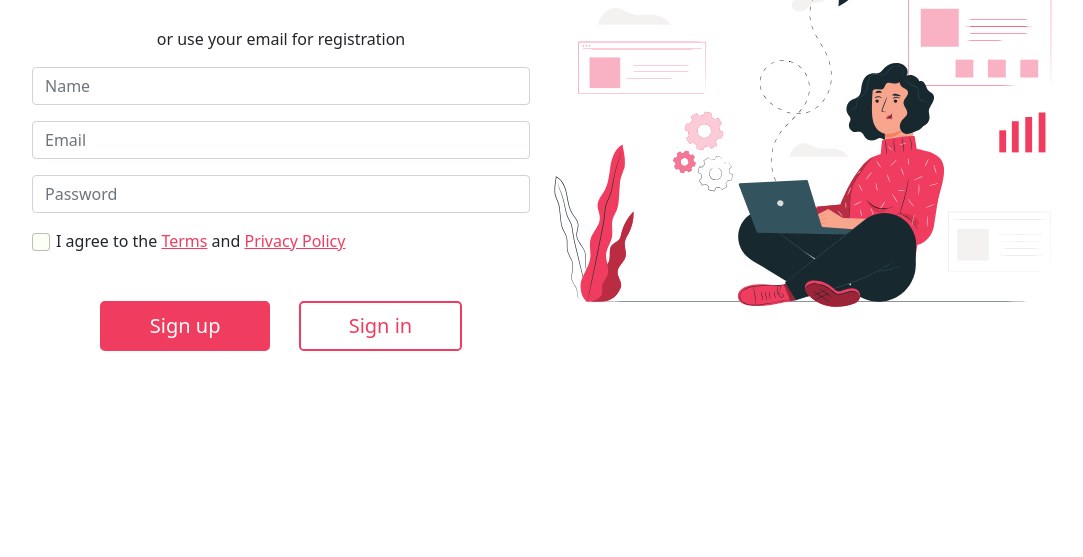
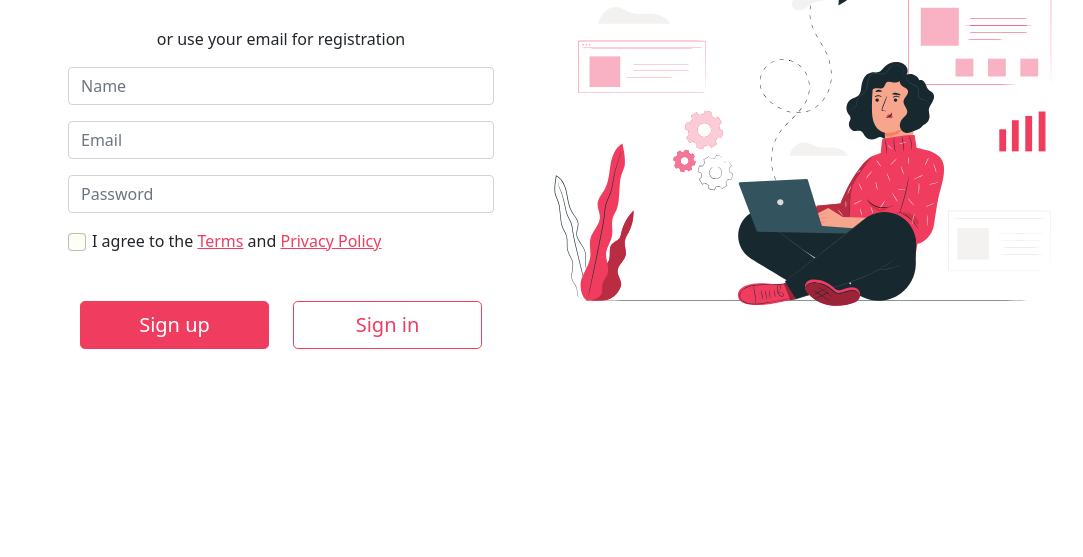
Before and after one commit to raymondgamiao/Mondi-Graphics, a plain HTML site: page text.html in a window 1280 px wide. Shown: the part 243-800 px from the top of the page, without its empty margins (98-1181 px from the left). Drawn offline with nearby package versions, Linux system fonts and the light colour scheme.

Commit message:
Update text.html

```diff
--- a/text.html
+++ b/text.html
@@ -46,22 +46,22 @@
     .signin{
         background-color: #f03d5f;
         color: white;
-        border: solid 2px #f03d5f;
+        border: solid 1px #f03d5f;
     }
     .signup{
         background-color: white;
         color: #f03d5f;
-        border: solid 2px #f03d5f;
+        border: solid 1px #f03d5f;
     }
     .signin:hover{
         background-color: white;
         color: #f03d5f;
-        border: solid 2px #f03d5f;
+        border: solid 1px #f03d5f;
     }
     .signup:hover{
         background-color: #f03d5f;
         color: white;
-        border: solid 2px #f03d5f;
+        border: solid 1px #f03d5f;
     }
 </style>
 
@@ -71,7 +71,7 @@
 
     <div class="container">
         <div class="row mt-5 align-items-center py-5 px-lg-5">
-            <div class="col-md-6 text-center form">
+            <div class="col-md-6 text-center form px-lg-5 ">
                 <div class="col-12 py-3">
                     <h1 class="h1">Create Account</h1>
                 </div>
@@ -84,7 +84,7 @@
                 <div class="col-12 py-3">
                     <span>or use your email for registration</span>
                 </div>
-                <div class="col-12 text-start">
+                <div class="col-12 text-start ">
                    <form>
                     <div class="form-group mb-3">
                         <input type="name" class="form-control" id="name"  placeholder="Name">
@@ -99,10 +99,17 @@
                         <input type="checkbox" class="form-check-input checkbox" id="check1">
                         <label class="form-check-label" for="check1">I agree to the <a href="#">Terms</a> and <a href="#">Privacy Policy</a></label>
                     </div>
-                    <div class="col-12 text-center">
-                        <button type="submit" class="signin btn btn-primary btn-lg px-5 me-4">Sign up</button>
+                        <!-- <button type="submit" class="signin btn btn-primary btn-lg px-5 me-4">Sign up</button>
                         <button type="submit" class="signup btn btn-primary btn-lg px-5">Sign in</button>
-                    </div>
+                         -->
+                        <div class="row mx-0 gx-4">
+                            <div class="col-6  ">
+                                <button type="submit" class="signin btn btn-primary btn-lg w-100">Sign up</button>
+                            </div>
+                            <div class="col-6 ">
+                                <button type="submit" class="signup btn btn-primary btn-lg w-100">Sign in</button>
+                            </div>
+                        </div>
                     </form>
                 </div>
             </div>
```
